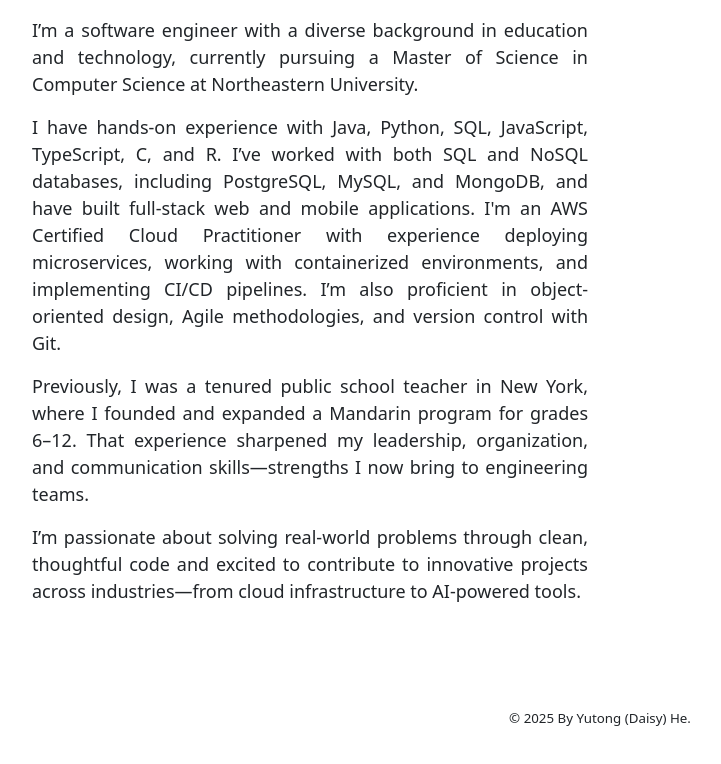
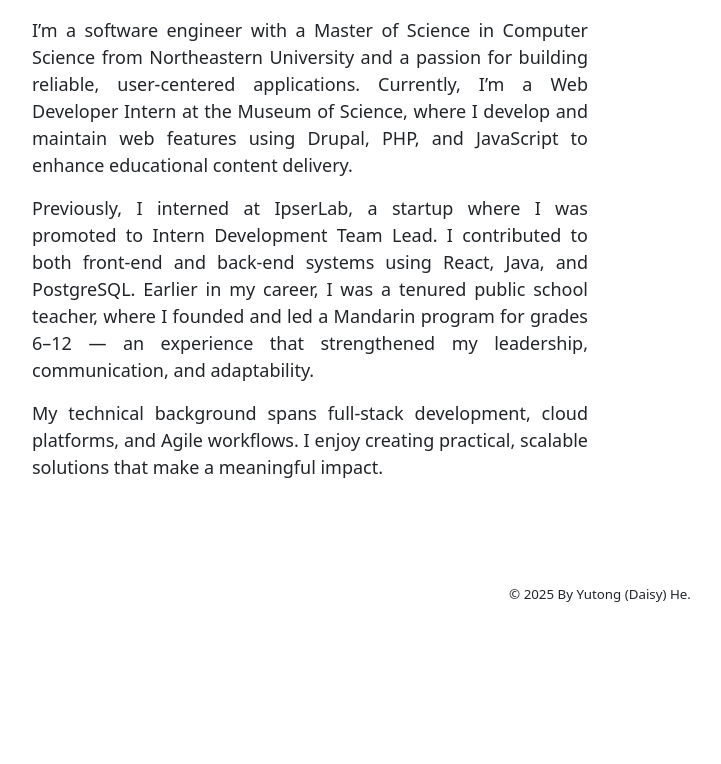
Before and after one commit to YutongDaisyHe/YutongDaisyHe.github.io, a Gatsby site: page /about in a window 1280 px wide. Shown: the part 478-1242 px from the top of the page, without its empty margins (40-761 px from the left). After the commit the page ends 1127 px from the top, so only its background shows below. Built offline with nearby package versions, Linux system fonts and the light colour scheme; Gatsby itself is replaced by a stand-in of ours.

Commit message:
updated about and resume

```diff
--- a/src/pages/about.js
+++ b/src/pages/about.js
@@ -20,16 +20,13 @@ const About = () => (
                     <div className="col-12 col-md-6 about-me">
                         <h2 className="about-header">Hi, I'm Yutong (Daisy).</h2>
                         <p className="justified-text">
-                            I’m a software engineer with a diverse background in education and technology, currently pursuing a Master of Science in Computer Science at Northeastern University.
+                            I’m a software engineer with a Master of Science in Computer Science from Northeastern University and a passion for building reliable, user-centered applications. Currently, I’m a Web Developer Intern at the Museum of Science, where I develop and maintain web features using Drupal, PHP, and JavaScript to enhance educational content delivery.
                         </p>
                         <p className="justified-text">
-                            I have hands-on experience with Java, Python, SQL, JavaScript, TypeScript, C, and R. I’ve worked with both SQL and NoSQL databases, including PostgreSQL, MySQL, and MongoDB, and have built full-stack web and mobile applications. I'm an AWS Certified Cloud Practitioner with experience deploying microservices, working with containerized environments, and implementing CI/CD pipelines. I’m also proficient in object-oriented design, Agile methodologies, and version control with Git.
+                            Previously, I interned at IpserLab, a startup where I was promoted to Intern Development Team Lead. I contributed to both front-end and back-end systems using React, Java, and PostgreSQL. Earlier in my career, I was a tenured public school teacher, where I founded and led a Mandarin program for grades 6–12 — an experience that strengthened my leadership, communication, and adaptability.
                         </p>
                         <p className="justified-text">
-                            Previously, I was a tenured public school teacher in New York, where I founded and expanded a Mandarin program for grades 6–12. That experience sharpened my leadership, organization, and communication skills—strengths I now bring to engineering teams.
-                        </p>
-                        <p className="justified-text">
-                            I’m passionate about solving real-world problems through clean, thoughtful code and excited to contribute to innovative projects across industries—from cloud infrastructure to AI-powered tools.
+                            My technical background spans full-stack development, cloud platforms, and Agile workflows. I enjoy creating practical, scalable solutions that make a meaningful impact.
                         </p>
                     </div>
                 </section>
```
Also changed, not shown: 1 other file.
